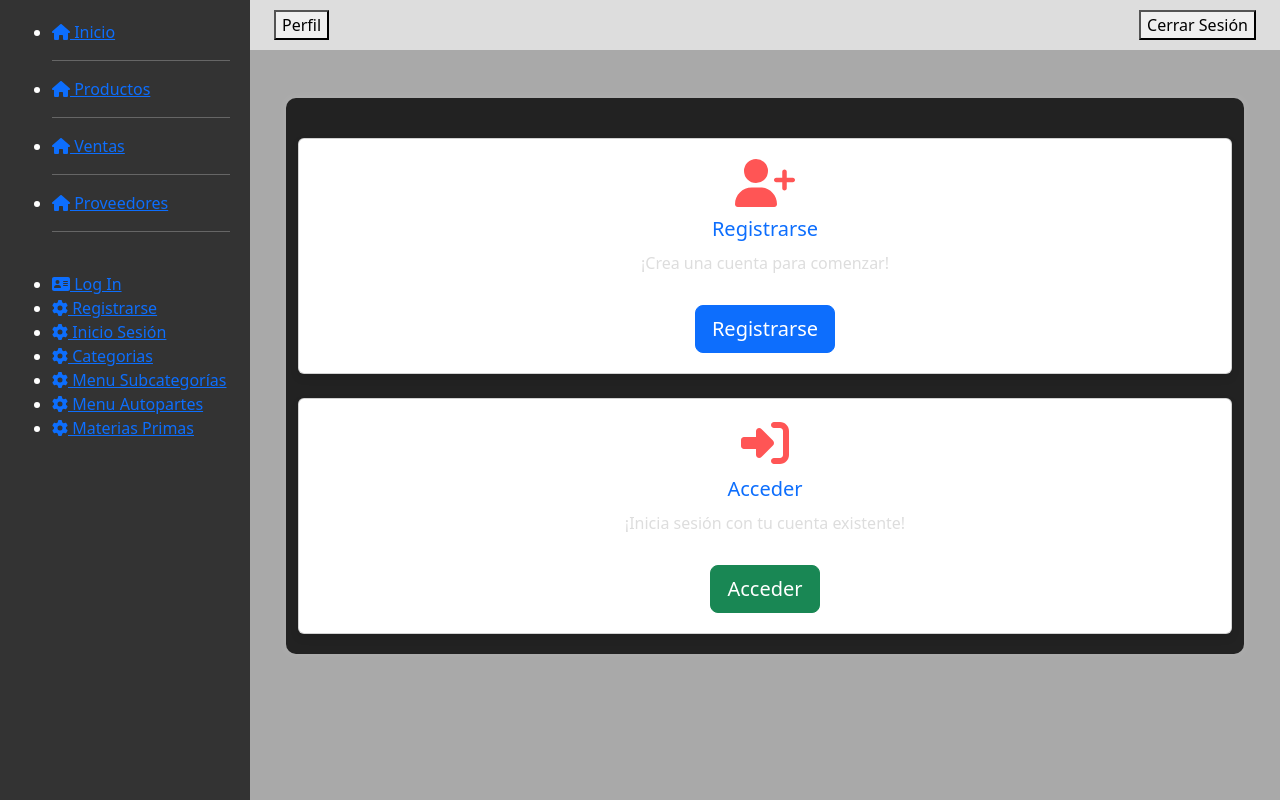
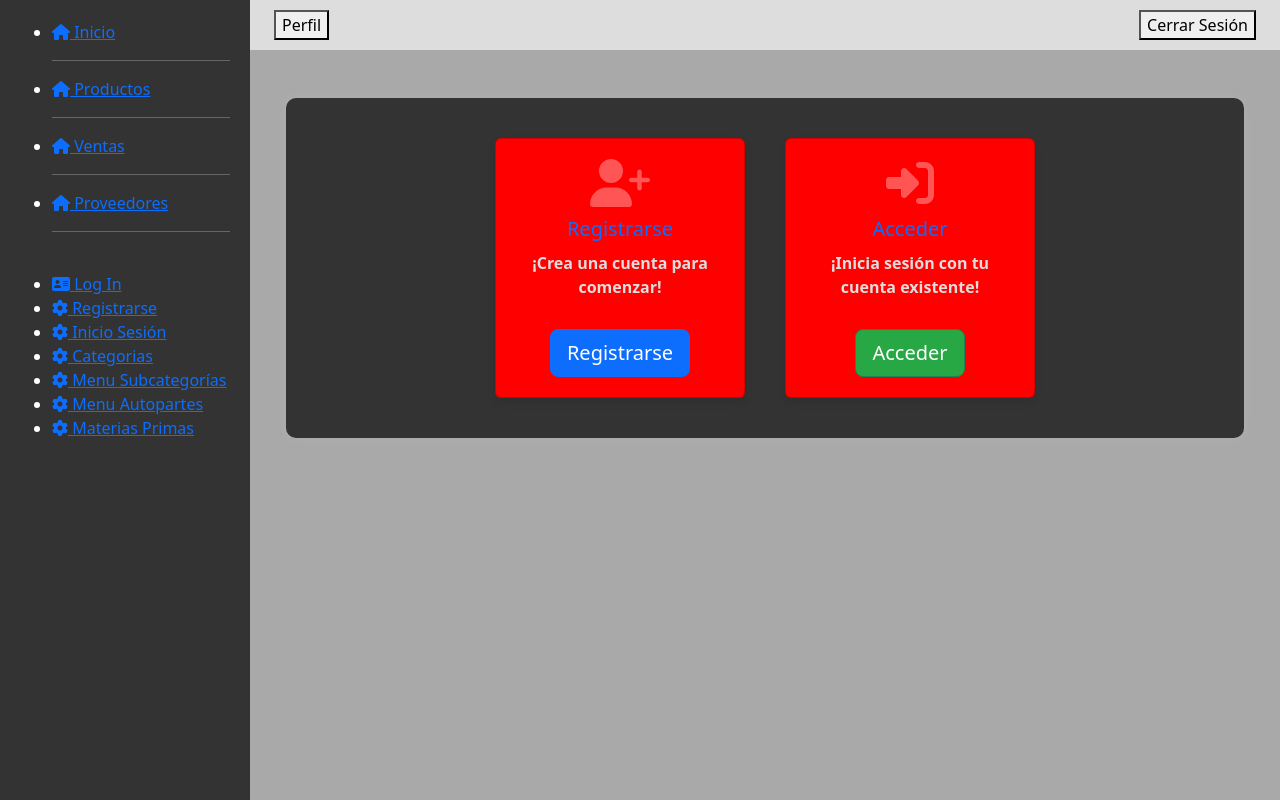
Before and after one commit to shelovespalace22/Frontend-Jucar, a React (Create React App) app: page /inicio-sesion in a window 1280 px wide. Built offline with nearby package versions, Linux system fonts and the light colour scheme.

Commit message:
Agregue CRUDS para Products

```diff
--- a/src/components/Login.js
+++ b/src/components/Login.js
@@ -1,9 +1,10 @@
 import React, { useState } from 'react';
 import { Container, Card, Form, Button, Alert } from 'react-bootstrap';
 import axios from 'axios';
-import { Redirect, Link } from 'react-router-dom';
+import { Redirect } from 'react-router-dom';
 
 const Login = () => {
+
   const [userData, setUserData] = useState({
     UserName: '',
     Password: '',
--- a/src/components/Menus/MenuSubcategories.js
+++ b/src/components/Menus/MenuSubcategories.js
@@ -3,6 +3,9 @@
 import React, { useState, useEffect } from 'react';
 import { useHistory } from 'react-router-dom';
 import axios from 'axios';
+import { Button, Card, Container } from 'react-bootstrap';
+
+import './styles/MenuSubcategories.css';
 
 const MenuSubcategories = () => {
   const [categories, setCategories] = useState([]);
@@ -26,19 +29,27 @@ const MenuSubcategories = () => {
   };
 
   return (
-    <div>
-      <h3>Categories</h3>
-      <ul>
-        {categories.map((category) => (
-          <li key={category.categoryId}>
-            <button onClick={() => handleCategoryClick(category.categoryId)}>
-              {category.name}
-            </button>
-          </li>
+    <Container className='mt-5 container-box'>
+      <h1 className='text-center'>Categorías</h1>
+
+      {categories.map((category) => (
+          <Card key={category.categoryId} style={{ width: '250px'}}>
+            <Card.Body>
+              <Card.Title>Ver Subcategorías de: </Card.Title>
+              <br />
+              <Card.Text>
+                <strong>{category.name}</strong>
+              </Card.Text>
+              <br />
+              <Button variant='success' onClick={() => handleCategoryClick(category.categoryId)}>
+                Ver
+              </Button>
+            </Card.Body>
+          </Card>
         ))}
-      </ul>
-    </div>
+    </Container>
   );
+
 };
 
 export default MenuSubcategories;
--- /dev/null
+++ b/src/components/Menus/styles/MenuSubcategories.css
@@ -0,0 +1,28 @@
+/* Estilo del contenedor */
+.container-box {
+    background-color: #333; /* Gris oscuro */
+    padding: 20px;
+    display: flex;
+    flex-wrap: wrap;
+    gap: 20px; /* Espacio entre las cartas */
+    justify-content: center; /* Centra las cartas si no llenan una fila completa */
+  }
+/* Estilo adicional para centrar el título */
+    .text-center {
+        text-align: center;
+        margin-bottom: 20px; /* Asegura un poco de espacio entre el título y las cartas */
+    }
+
+
+  /* Estilo de las cartas */
+  .card {
+    background-color: red; /* Fondo rojo */
+    color: white; /* Texto blanco */
+    font-weight: bold; /* Texto en negrilla */
+    width: 250px; /* Ancho fijo */
+    margin-bottom: 20px; /* Espacio debajo de cada carta */
+  }
+
+  .card .btn-success {
+    background-color: #28a745; /* Opcional: personaliza el color del botón si es necesario */
+  }
--- a/src/components/Products/Autoparts/Autoparts.js
+++ b/src/components/Products/Autoparts/Autoparts.js
@@ -4,11 +4,11 @@ import axios from 'axios';
 import { FontAwesomeIcon } from '@fortawesome/react-fontawesome';
 import { faPlus, faEdit, faTrash, faEye } from '@fortawesome/free-solid-svg-icons';
 import 'bootstrap/dist/css/bootstrap.min.css';
-
 import { useHistory } from 'react-router-dom';
 
 const Autoparts = ({ subcategoryId }) => {
 
+  /* VARIABLES */
   const [autoparts, setAutoparts] = useState([]);
   const [newAutopart, setNewAutopart] = useState({
     Name: '',
@@ -22,6 +22,10 @@ const Autoparts = ({ subcategoryId }) => {
   const [selectedAutopartId, setSelectedAutopartId] = useState('');
   const [currentPage, setCurrentPage] = useState(1);
   const [itemsPerPage] = useState(10);
+  const indexOfLastItem = currentPage * itemsPerPage;
+  const indexOfFirstItem = indexOfLastItem - itemsPerPage;
+  const currentAutoparts = autoparts.slice(indexOfFirstItem, indexOfLastItem);
+  const history = useHistory();
 
   useEffect(() => {
     const fetchAutoparts = async () => {
@@ -35,12 +39,6 @@ const Autoparts = ({ subcategoryId }) => {
 
     fetchAutoparts();
   }, [subcategoryId]);
-
-  const indexOfLastItem = currentPage * itemsPerPage;
-  const indexOfFirstItem = indexOfLastItem - itemsPerPage;
-  const currentAutoparts = autoparts.slice(indexOfFirstItem, indexOfLastItem);
-
-  const history = useHistory();
 
   const handleCreateAutopart = async () => {
     try {
@@ -166,6 +164,10 @@ const Autoparts = ({ subcategoryId }) => {
 
   const paginate = (pageNumber) => setCurrentPage(pageNumber);
 
+  const handleGoBack = () => {
+    history.goBack();
+};
+
   return (
     <div className="autoparts-container">
       <br />
@@ -173,6 +175,9 @@ const Autoparts = ({ subcategoryId }) => {
       <br />
       <Button variant="primary" onClick={handleShowCreateModal}>
         <FontAwesomeIcon icon={faPlus} /> Nueva Autoparte
+      </Button>
+      <Button variant="danger" onClick={handleGoBack}>
+        Volver
       </Button>
       <hr />
       <Table striped bordered hover>
--- a/src/components/Products/Losses/Losses.js
+++ b/src/components/Products/Losses/Losses.js
@@ -4,6 +4,7 @@ import axios from 'axios';
 import { FontAwesomeIcon } from '@fortawesome/react-fontawesome';
 import { faPlus, faEdit, faTrash, faEye } from '@fortawesome/free-solid-svg-icons';
 import 'bootstrap/dist/css/bootstrap.min.css';
+import { useHistory } from 'react-router-dom';
 
 const Losses = ({ autopartId }) => {
 
@@ -27,7 +28,7 @@ const Losses = ({ autopartId }) => {
     const [selectedLossId, setSelectedLossId] = useState('');
     const [currentPage, setCurrentPage] = useState(1);
     const [itemsPerPage] = useState(5);
-
+    const history = useHistory();
 
     useEffect(() => {
         const fetchLosses = async () => {
@@ -175,6 +176,10 @@ const Losses = ({ autopartId }) => {
 
     const paginate = (pageNumber) => setCurrentPage(pageNumber);
 
+    const handleGoBack = () => {
+        history.goBack();
+    };
+
     return (
         <div className="losses-container">
             <br />
@@ -182,6 +187,9 @@ const Losses = ({ autopartId }) => {
             <br />
             <Button variant="primary" onClick={handleShowCreateModal}>
                 <FontAwesomeIcon icon={faPlus} /> Nueva Pérdida
+            </Button>
+            <Button variant="danger" onClick={handleGoBack}>
+                Volver a Autopartes
             </Button>
             <hr />
             <Table striped bordered hover>
--- a/src/components/Products/Movements/Movements.js
+++ b/src/components/Products/Movements/Movements.js
@@ -4,6 +4,7 @@ import axios from 'axios';
 import { FontAwesomeIcon } from '@fortawesome/react-fontawesome';
 import { faPlus, faEdit, faTrash, faEye } from '@fortawesome/free-solid-svg-icons';
 import 'bootstrap/dist/css/bootstrap.min.css';
+import { useHistory } from 'react-router-dom';
 
 const Movements = ({ rawMaterialId }) => {
 
@@ -23,6 +24,7 @@ const Movements = ({ rawMaterialId }) => {
     const [selectedMovementId, setSelectedMovementId] = useState('');
     const [currentPage, setCurrentPage] = useState(1);
     const [itemsPerPage] = useState(10);
+    const history = useHistory();
 
     useEffect(() => {
 
@@ -173,6 +175,10 @@ const Movements = ({ rawMaterialId }) => {
 
     const paginate = (pageNumber) => setCurrentPage(pageNumber);
 
+    const handleGoBack = () => {
+        history.goBack();
+    };
+
     return (
         <div className='movements-container'>
 
@@ -182,6 +188,10 @@ const Movements = ({ rawMaterialId }) => {
 
             <Button variant='primary' onClick={handleShowCreateModal}>
                 <FontAwesomeIcon icon={faPlus} /> Nuevo Movimiento
+            </Button>
+
+            <Button variant="danger" onClick={handleGoBack}>
+                Volver a Materiales
             </Button>
             <hr />
 
--- a/src/components/Products/Subcategories/Subcategories.js
+++ b/src/components/Products/Subcategories/Subcategories.js
@@ -4,6 +4,7 @@ import axios from 'axios';
 import { FontAwesomeIcon } from '@fortawesome/react-fontawesome';
 import { faPlus, faEdit, faTrash } from '@fortawesome/free-solid-svg-icons';
 import 'bootstrap/dist/css/bootstrap.min.css';
+import { useHistory } from 'react-router-dom';
 
 const Subcategories = ({ categoryId }) => {
   const [subcategories, setSubcategories] = useState([]);
@@ -13,6 +14,7 @@ const Subcategories = ({ categoryId }) => {
   const [selectedSubcategoryId, setSelectedSubcategoryId] = useState('');
   const [currentPage, setCurrentPage] = useState(1);
   const [itemsPerPage] = useState(5); // Define cuántos elementos quieres mostrar por página
+  const history = useHistory();
 
   useEffect(() => {
     const fetchData = async () => {
@@ -100,6 +102,10 @@ const Subcategories = ({ categoryId }) => {
   // Cambia la página actual
   const paginate = (pageNumber) => setCurrentPage(pageNumber);
 
+  const handleGoBack = () => {
+    history.goBack();
+};
+
   return (
     <div className="subcategories-container">
 
@@ -111,6 +117,10 @@ const Subcategories = ({ categoryId }) => {
 
       <Button variant="primary" onClick={handleShowCreateModal}>
         <FontAwesomeIcon icon={faPlus} /> Nueva Subcategoría
+      </Button>
+
+      <Button variant="danger" onClick={handleGoBack}>
+        Volver
       </Button>
 
       <hr/>
```
Also changed, not shown: src/components/Menus/Products.js (added), src/components/Menus/Providers.js (added), src/components/Menus/Sales.js (added).
